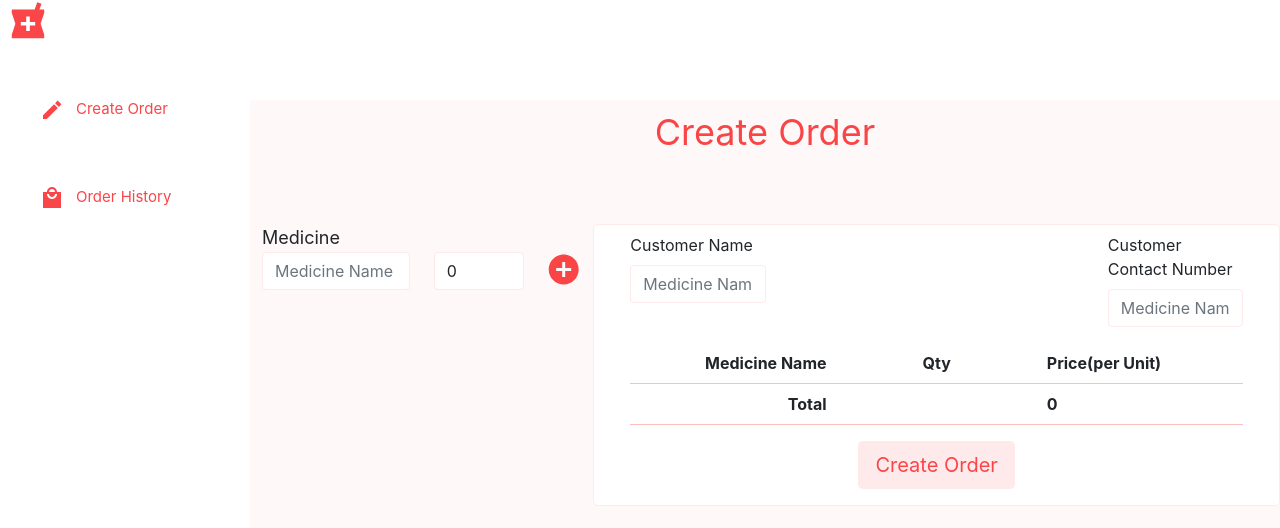
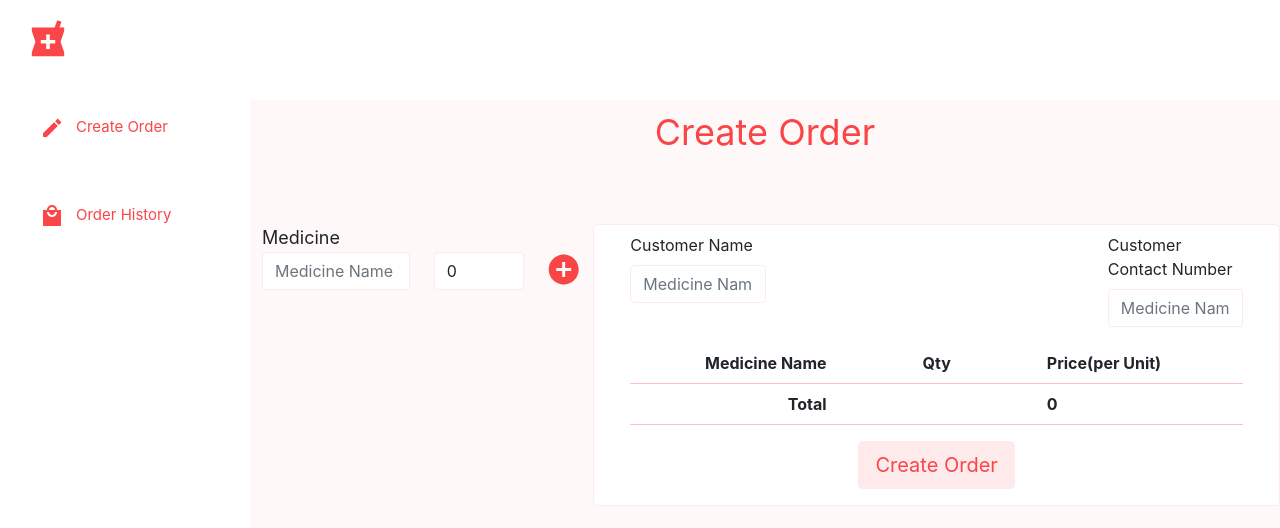
Before and after one commit to Uchchash346/Store-Management-System, a React (Create React App) app: page /salesHome in a window 1280 px wide. Shown: the top 528 px of the page. Built offline with nearby package versions, Linux system fonts and the light colour scheme.

Commit message:
Sales navbar page completed

```diff
--- a/src/components/Sales Executive/SalesNavBar/SalesNavBar.js
+++ b/src/components/Sales Executive/SalesNavBar/SalesNavBar.js
@@ -25,7 +25,7 @@ const SalesNavBar = () => {
                 <div style={{ background: '#FFFFFF', minHeight: '130vh', minWidth: '250px' }} className='pr-5'>
                     <NavLink id="company-tag" to="/home" className='brand-img ' style={{ textDecoration: 'none' }}>
                         <span className="" >
-                            <LocalPharmacySharpIcon style={{ transform: "scale(1.8)", color: '#fa4549' }} />
+                            <LocalPharmacySharpIcon style={{ transform: "scale(1.8)", color: '#fa4549', marginTop: "20px", marginLeft: "20px" }} />
                         </span>
                     </NavLink>
                     <div className='container mt-2 ml-3'>
```
